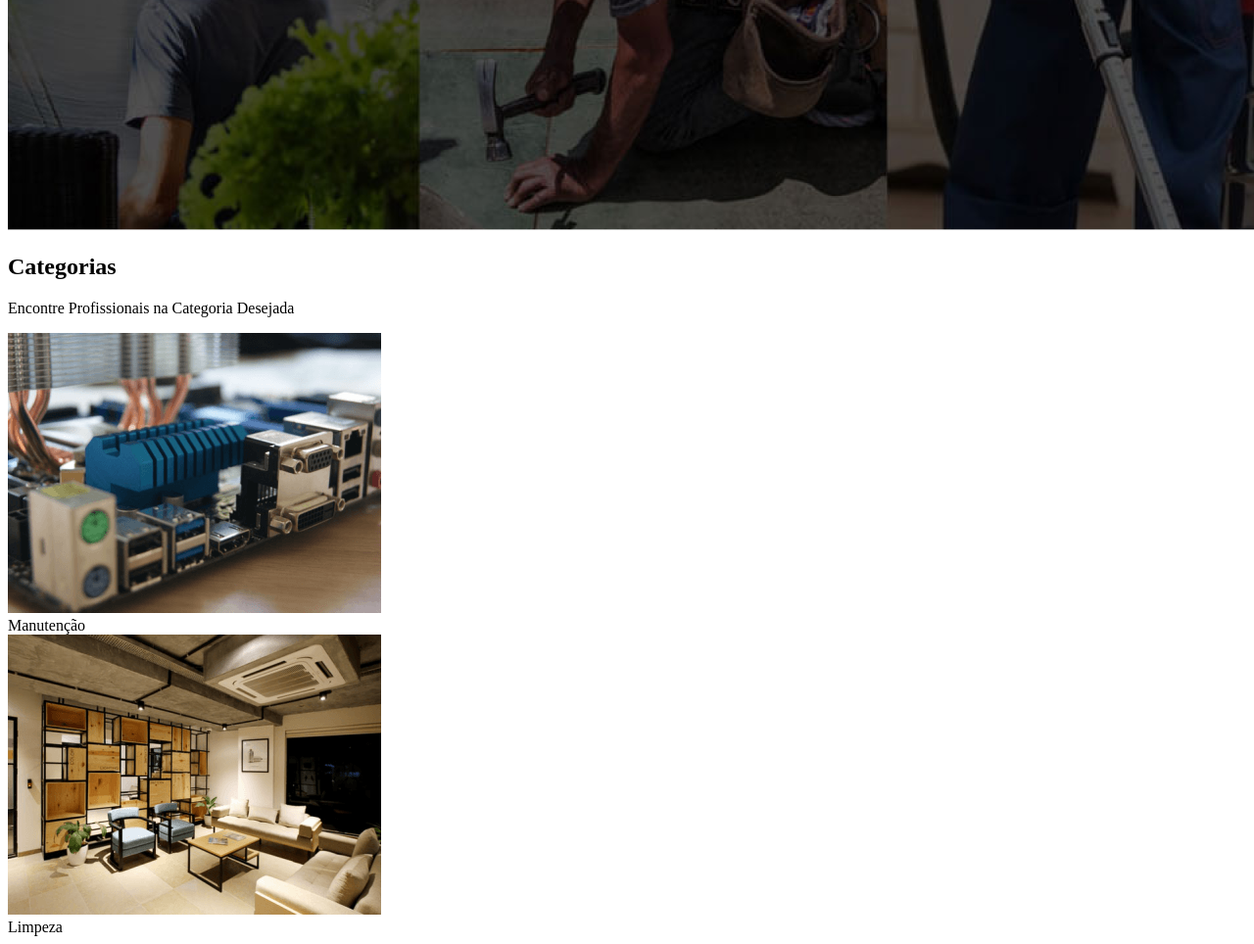
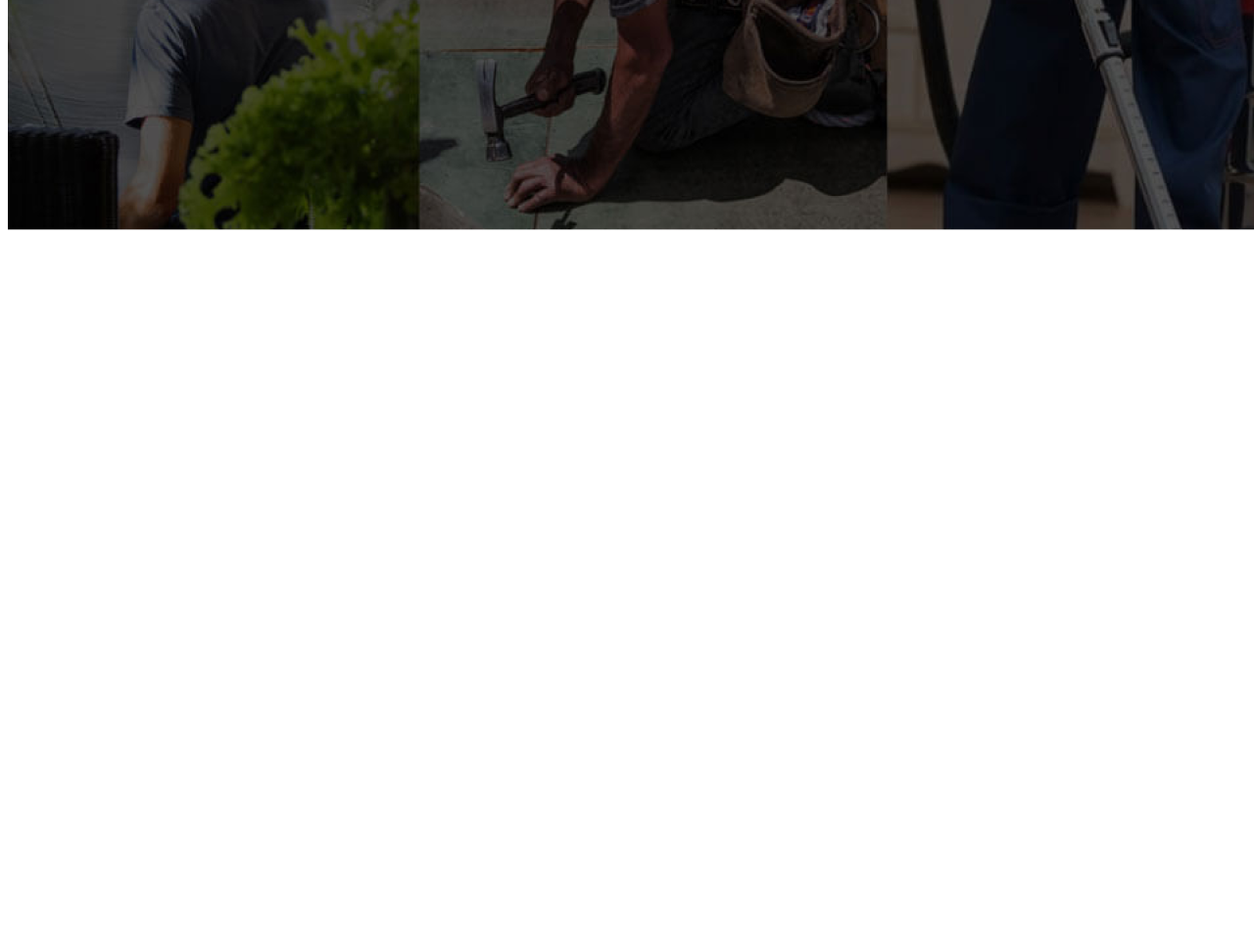
Before and after one commit to DiogoRG9/BookMeNow, a plain HTML site: page index.html in a window 1280 px wide. Shown: the part 500-1464 px from the top of the page at 98% size. After the commit the page ends 800 px from the top, so only its background shows below. Drawn offline with Linux system fonts and the light colour scheme.

```diff
--- a/index.html
+++ b/index.html
@@ -38,21 +38,6 @@
             <img src="img/banner.png" alt="banner BookMeNow" class="img-fluid">
         </div>
 
-        <section>
-            <h1>Categorias</h1>
-            <p>Encontre Profissionais na Categoria Desejada</p>
-
-            <article class="categorias">
-                <img src="img/categoria-informatica.jpg" alt="" class="img-fluid">
-                <div class="categoria-manutencao">Manutenção</div>
-            </article>
-
-            <article class="categorias">
-                <img src="img/categoria-limpeza.jpg" alt="" class="img-fluid">
-                <div class="categoria-limpeza">Limpeza</div>
-            </article>
-
-        </section>
     </main>
 
 </body>
```
Also changed, not shown: css/main.css (added), js/main.js (added).
